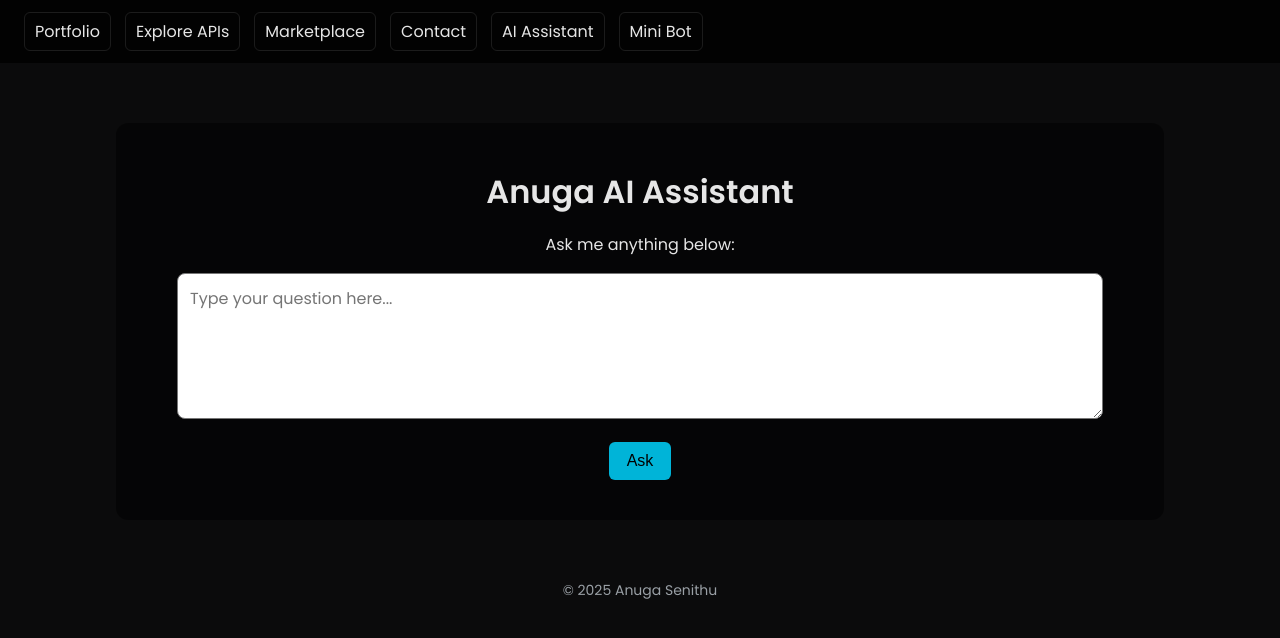
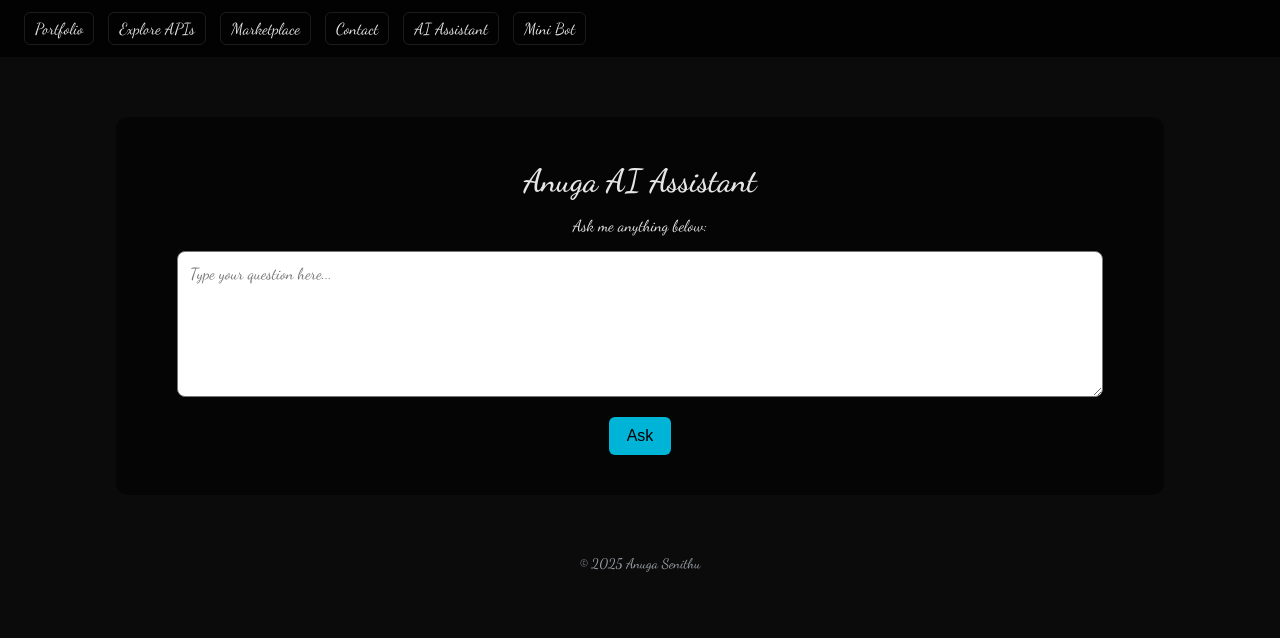
Before and after one commit to cyberxdevsofficial/API-WEB, a website: page public/ai.html in a window 1280 px wide. Drawn offline with Linux system fonts and the light colour scheme.

Commit message:
Update ai.html

```diff
--- a/public/ai.html
+++ b/public/ai.html
@@ -4,89 +4,21 @@
 <meta charset="UTF-8">
 <meta name="viewport" content="width=device-width, initial-scale=1.0">
 <title>Anuga AI Assistant</title>
-<link href="https://fonts.googleapis.com/css2?family=Poppins:wght@400;600&display=swap" rel="stylesheet">
+<link href="https://fonts.googleapis.com/css2?family=Dancing+Script:wght@400;500;600&display=swap" rel="stylesheet">
 <style>
-body {
-    margin: 0;
-    font-family: 'Poppins', sans-serif;
-    background: #0b0b0c;
-    color: #e6e6e6;
-}
-nav {
-    display: flex;
-    justify-content: space-between;
-    align-items: center;
-    padding: 12px 24px;
-    background: rgba(0,0,0,0.8);
-}
-nav .menu {
-    display: flex;
-    gap: 14px;
-}
-nav .menu a {
-    color: #e6e6e6;
-    text-decoration: none;
-    padding: 6px 10px;
-    border-radius: 6px;
-    border: 1px solid rgba(255,255,255,0.1);
-}
-nav .menu a:hover {
-    background: #00b4d8;
-    color: #000;
-}
-.hamburger {
-    display: none;
-    font-size: 22px;
-    cursor: pointer;
-    color: #e6e6e6;
-}
-@media(max-width:768px){
-    nav .menu {
-        display: none;
-        flex-direction: column;
-        position: absolute;
-        top: 50px;
-        right: 12px;
-        background: rgba(0,0,0,0.9);
-        padding: 12px;
-        border-radius: 8px;
-    }
-    .hamburger { display:block; }
-}
-.container {
-    max-width: 1000px;
-    margin: 60px auto;
-    padding: 24px;
-    text-align: center;
-    background: rgba(0,0,0,0.5);
-    border-radius: 12px;
-}
+body{margin:0; font-family:'Dancing Script', cursive; background:#0b0b0c; color:#e6e6e6;}
+nav{display:flex; justify-content:space-between; align-items:center; padding:12px 24px; background: rgba(0,0,0,0.8);}
+nav .menu{display:flex; gap:14px;}
+nav .menu a{color:#e6e6e6; text-decoration:none; padding:6px 10px; border-radius:6px; border:1px solid rgba(255,255,255,0.1);}
+nav .menu a:hover{background:#00b4d8; color:#000;}
+.hamburger{display:none; font-size:22px; cursor:pointer; color:#e6e6e6;}
+@media(max-width:768px){nav .menu{display:none; flex-direction:column; position:absolute; top:50px; right:12px; background: rgba(0,0,0,0.9); padding:12px; border-radius:8px;} .hamburger{display:block;}}
+.container{max-width:1000px; margin:60px auto; padding:24px; text-align:center; background: rgba(0,0,0,0.5); border-radius:12px;}
 h1{font-size:32px; margin-bottom:16px;}
-textarea {
-    width: 90%;
-    height: 120px;
-    border-radius: 8px;
-    padding: 12px;
-    font-family: 'Poppins', sans-serif;
-    font-size: 16px;
-}
-button {
-    padding:10px 18px;
-    border:none;
-    border-radius:6px;
-    background:#00b4d8;
-    color:#000;
-    cursor:pointer;
-    font-size:16px;
-    margin-top:16px;
-}
-button:hover {opacity:0.9;}
-footer{
-    margin-top:40px;
-    font-size:14px;
-    text-align:center;
-    color:#9aa0a6;
-}
+textarea{width:90%; height:120px; border-radius:8px; padding:12px; font-family:'Dancing Script', cursive; font-size:16px;}
+button{padding:10px 18px; border:none; border-radius:6px; background:#00b4d8; color:#000; cursor:pointer; font-size:16px; margin-top:16px;}
+button:hover{opacity:0.9;}
+footer{margin-top:40px; font-size:14px; text-align:center; color:#9aa0a6;}
 </style>
 </head>
 <body>
@@ -115,16 +47,11 @@ footer{
 <footer>© 2025 Anuga Senithu</footer>
 
 <script>
-function toggleMenu(){
-  const menu = document.querySelector('nav .menu');
-  menu.style.display = menu.style.display === 'flex' ? 'none' : 'flex';
-}
-
-// Example AI response (replace with OpenAI/Gemini integration)
+function toggleMenu(){ const menu = document.querySelector('nav .menu'); menu.style.display = menu.style.display === 'flex' ? 'none' : 'flex'; }
 function askAI(){
-    const question = document.getElementById('userInput').value.trim();
+    const question=document.getElementById('userInput').value.trim();
     if(!question){ alert('Please type a question'); return; }
-    document.getElementById('aiResponse').innerText = "Anuga AI: I received your question: \"" + question + "\". I am processing it...";
+    document.getElementById('aiResponse').innerText="Anuga AI: I received your question: \""+question+"\". I am processing it...";
 }
 </script>
 
```
